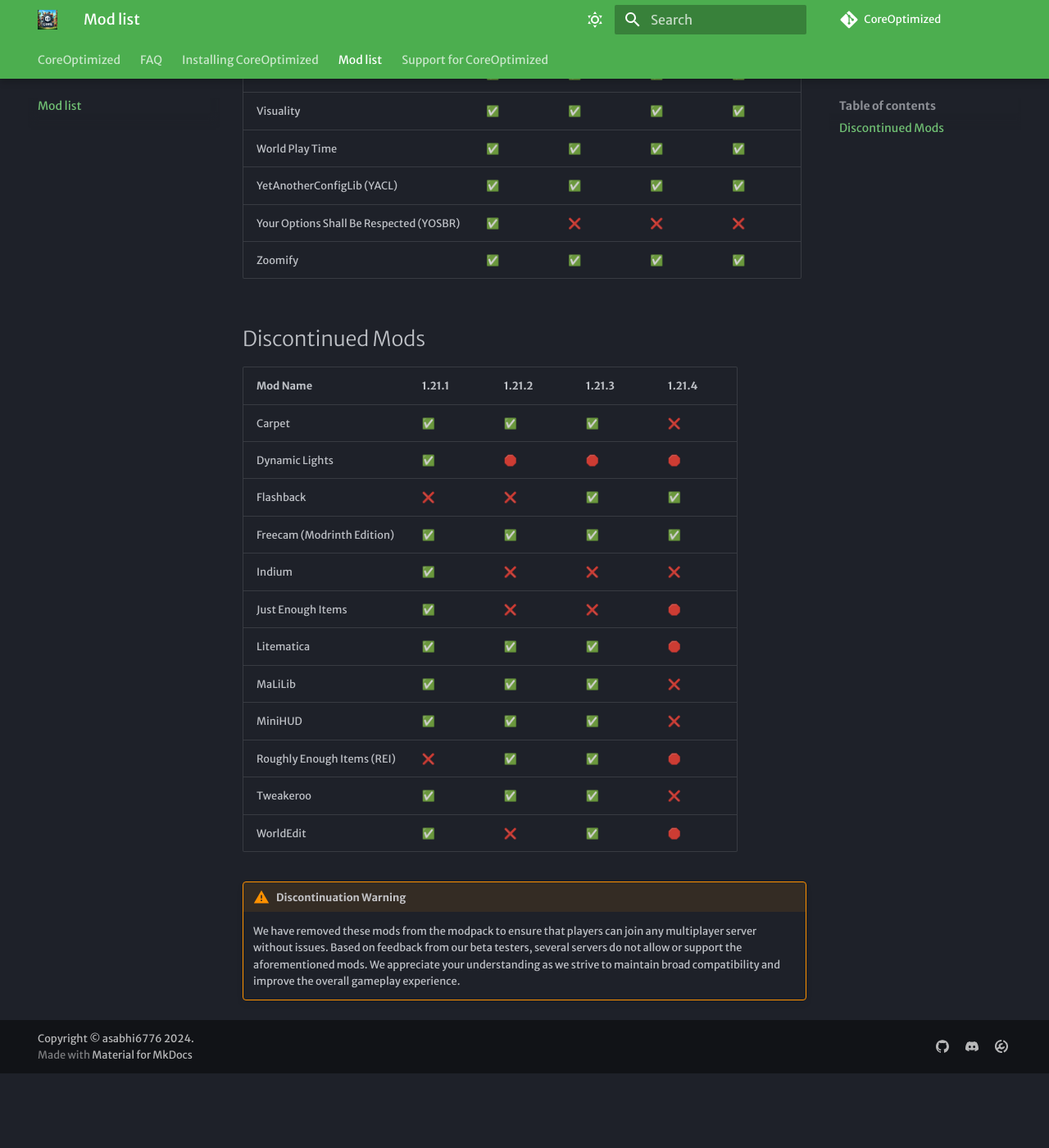
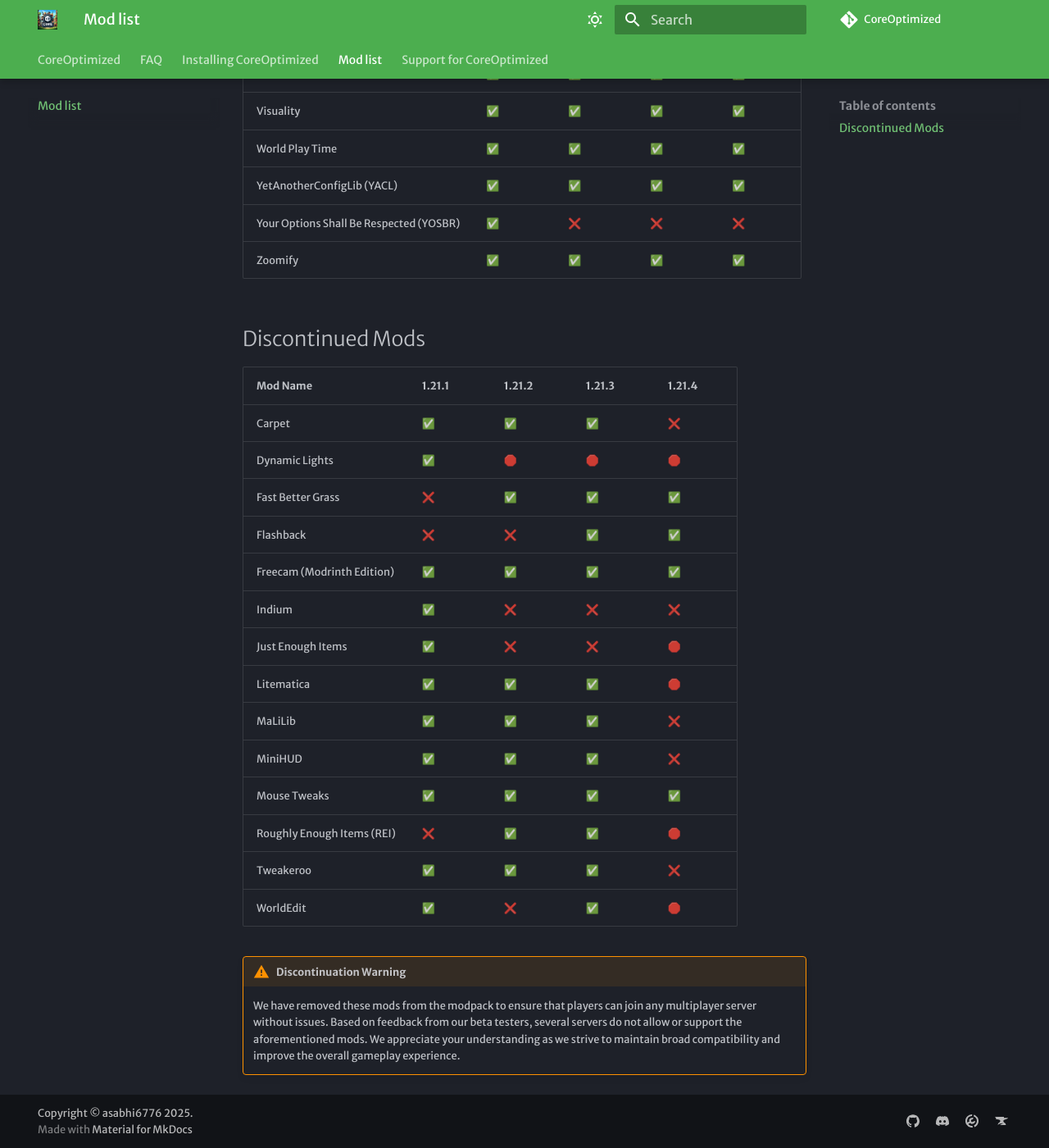
Before and after one commit to asabhi6776/CoreOptimized, an MkDocs documentation site: the page built from docs/mods.md, in a window 1280 px wide and 1400 px high, scrolled down 2980 px. Shown: the whole window at 82% size. Built offline with MkDocs 1.6.1 and Material for MkDocs 9.7.7, drawn with Linux system fonts in a browser that asks for light colours; some web fonts are replaced; comment, search, counter and statistics services are not loaded; before the commit the page ends 4289 px from its top, so only the background shows below that; some of the changed text lies outside the part shown.

Commit message:
mod list update

```diff
--- a/docs/mods.md
+++ b/docs/mods.md
@@ -76,6 +76,7 @@
 |-----------------------------------------|--------|--------|--------|--------|
 | Carpet                                  | ✅     | ✅     | ✅     | ❌     |
 | Dynamic Lights                          | ✅     | 🛑     | 🛑     | 🛑     |
+| Fast Better Grass                      | ❌     | ✅     | ✅     | ✅     |
 | Flashback                               | ❌     | ❌     | ✅     | ✅     |
 | Freecam (Modrinth Edition)             | ✅     | ✅     | ✅     | ✅     |
 | Indium                                  | ✅     | ❌     | ❌     | ❌     |
@@ -83,6 +84,7 @@
 | Litematica                              | ✅     | ✅     | ✅     | 🛑     |
 | MaLiLib                                 | ✅     | ✅     | ✅     | ❌     |
 | MiniHUD                                 | ✅     | ✅     | ✅     | ❌     |
+| Mouse Tweaks                                 | ✅     | ✅     | ✅     | ✅     |
 | Roughly Enough Items (REI)             | ❌     | ✅     | ✅     | 🛑     |
 | Tweakeroo                              | ✅     | ✅     | ✅     | ❌     |
 | WorldEdit                              | ✅     | ❌     | ✅     | 🛑     |
--- a/mkdocs.yml
+++ b/mkdocs.yml
@@ -60,7 +60,7 @@ markdown_extensions:
   - pymdownx.details
   - pymdownx.superfences
 
-copyright: Copyright &copy; asabhi6776 2024.
+copyright: Copyright &copy; asabhi6776 2025.
 
 extra:
   social:
@@ -70,3 +70,5 @@ extra:
       link: https://discord.gg/qWc7c6tZPP
     - icon: simple/modrinth
       link: https://modrinth.com/modpack/core-optimized-by-sniperxjohn
+    - icon: simple/curseforge
+      link: https://www.curseforge.com/minecraft/modpacks/core-optimized-by-sniperxjohn
```
Also changed, not shown: other parts of docs/mods.md (+2 -2 lines).
